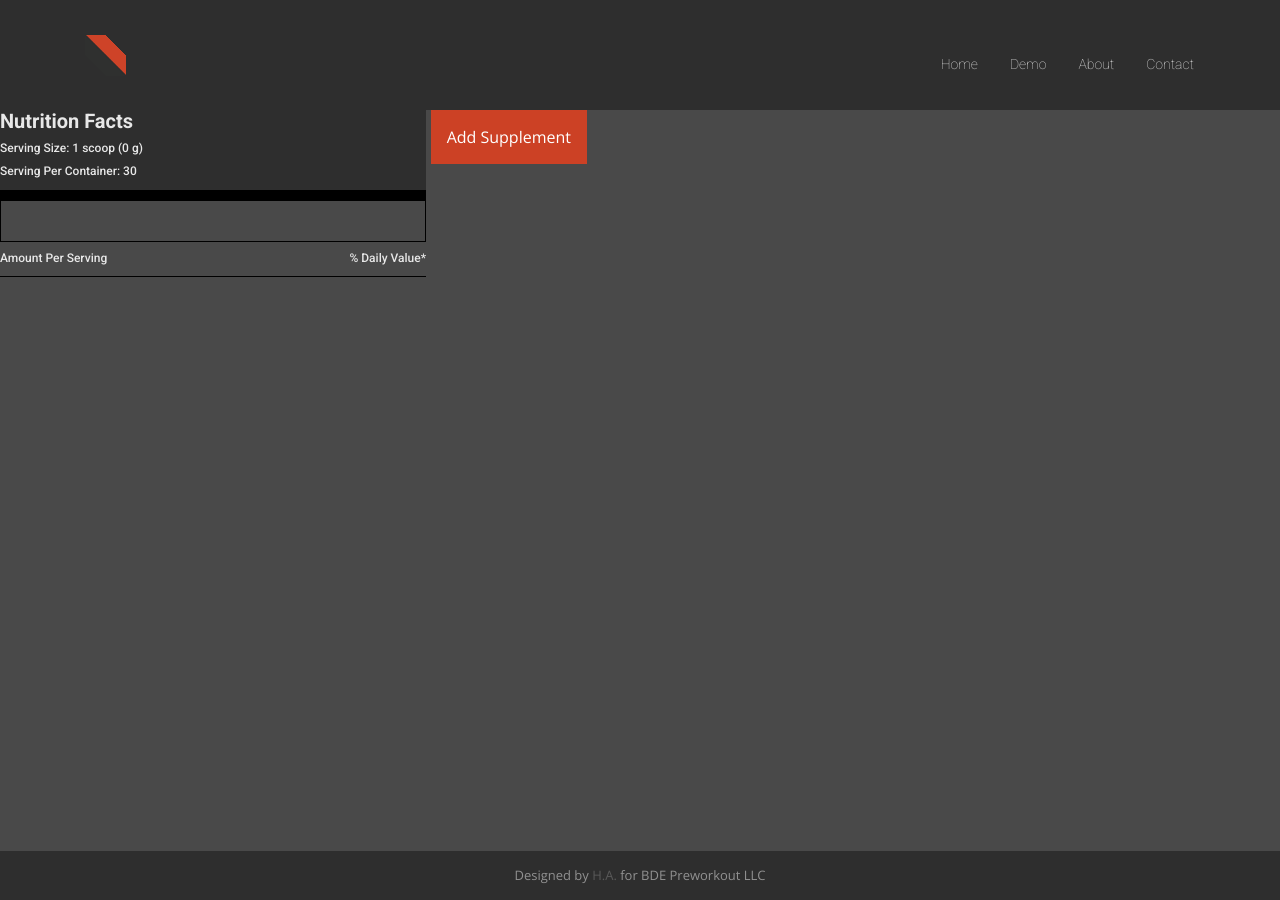
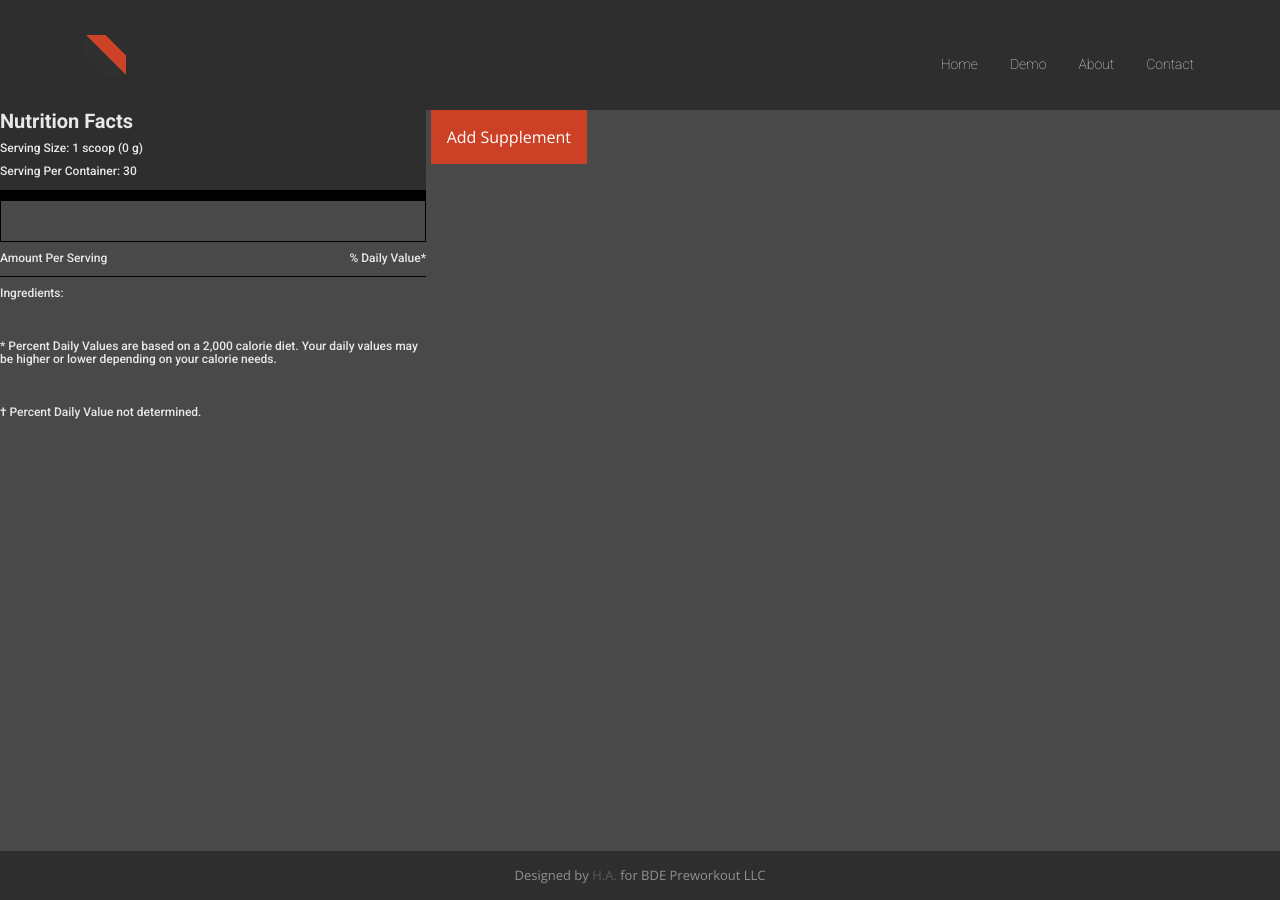
Before and after one commit to bdepreworkout/bde.github.io, a Jekyll site: the page built from demo.html, in a window 1280 px wide. Built offline with Jekyll 4.4.1, drawn with Linux system fonts in a browser that asks for light colours; nearby versions of some CDN libraries; some web fonts are replaced; some of the changed lines change nothing that is shown.

Commit message:
fixed bug where buttons allowed user to have negative qty and qty greater than max

```diff
--- a/demo.html
+++ b/demo.html
@@ -33,6 +33,11 @@
           </tr>
         </thead>
       </table>
+      <h6 id="ingredients">Ingredients: </h6>
+      <br>
+      <h6>* Percent Daily Values are based on a 2,000 calorie diet. Your daily values may be higher or lower depending on your calorie needs.</h6>
+      <br>
+      <h6>† Percent Daily Value not determined.</h6>
     </section>
   </div>
 </div>
@@ -122,7 +127,7 @@
 
       // Elements & Objects
       var slidecontainer = document.createElement(supplement.name);
-      console.log(slidecontainer);
+      // console.log(slidecontainer);
       supplement.slider_id = slider_id;
       slidecontainer.innerHTML = '<h5>'+supplement.propername+'</h5>';
 
@@ -169,17 +174,19 @@
 
       minus_input.addEventListener('click', event => {
         event.preventDefault();
-        var currentValue = Number(supplement.qty) || 0;
-        supplement.qty = currentValue - 1;
-        slider_input.value = supplement.qty;
+        if (supplement.qty > 0) {
+          supplement.qty = (Number(supplement.qty) || 0) - Number(supplement.step);
+          slider_input.value = supplement.qty;
+        }
         update_amt(supplement, output);
       });
 
       plus_input.addEventListener('click', event => {
         event.preventDefault();
-        var currentValue = Number(supplement.qty) || 0;
-        supplement.qty = currentValue + 1;
-        slider_input.value = supplement.qty;
+        if (supplement.qty < supplement.max) {
+          supplement.qty = (Number(supplement.qty) || 0) + Number(supplement.step);
+          slider_input.value = supplement.qty;
+        }
         update_amt(supplement, output);
       });
 
@@ -248,7 +255,7 @@
   }
 
   function update_total_serving_size(){
-    console.log("update_total_serving_size() was called")
+    // console.log("update_total_serving_size() was called")
     var serving_size = document.getElementById("serving_size");
     var i = 0;
     var serving_size_amt = 0;
@@ -286,7 +293,7 @@
       }
     output.innerHTML = '<span style="color:white">Amount:' + '<span style="font-weight:bold;color:red"> ' + parseFloat(supplement.qty).toFixed(fixed)  + '</span> ' + supplement.unit + '</span>';
     var cell1 = document.getElementById(supplement.name);
-    cell1.innerHTML = '<span style="font-weight:bold">' + supplement.propername + ': </span>' + supplement.qty + ' ' + supplement.unit;
+    cell1.innerHTML = '<span style="font-weight:bold">' + supplement.propername + ': </span>' + parseFloat(supplement.qty).toFixed(fixed) + ' ' + supplement.unit;
     var cell3_id = "dv_";
     cell3_id = cell3_id.concat(supplement.name);
 
@@ -298,6 +305,10 @@
     else{
       cell3.innerHTML = parseFloat((supplement.qty/supplement.dv)*100 ).toFixed(0)+ ' %';
     }
+  }
+
+  function add_ingredient(){
+
   }
   // window.onclick = function(event) {
   //   if (!event.target.matches('.dropbtn')) {
```
